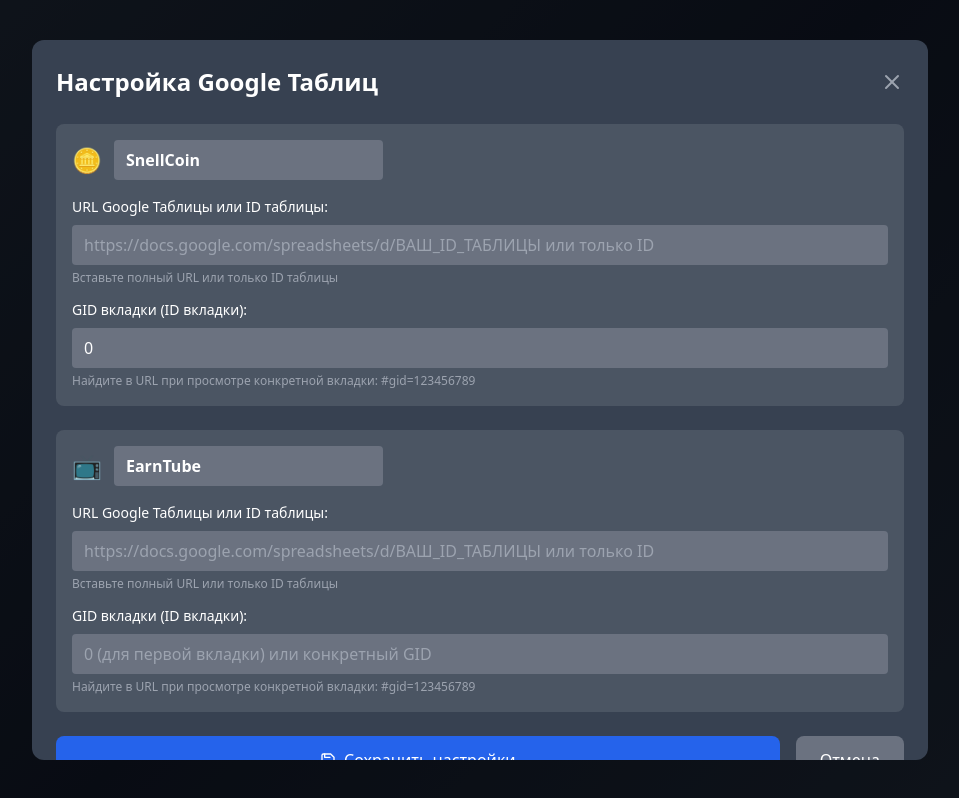
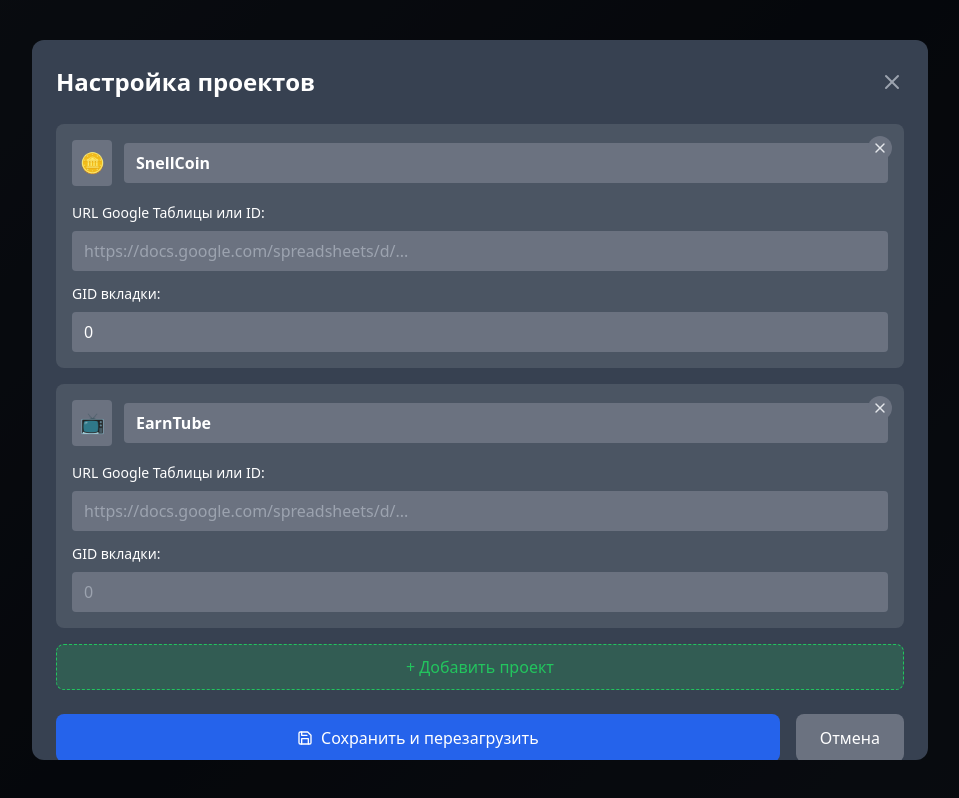
Before and after one commit to grayson8geraldo/creative-dashboard, a React (Create React App) app: page / in a window 1280 px wide. Both pictures are taken after a click on the button "Настроить Google Таблицы". Shown: the whole page, without its empty margins (160-1119 px from the left). Built offline with nearby package versions, Linux system fonts and the light colour scheme.

Commit message:
Add fix for blocks

```diff
--- a/src/App.js
+++ b/src/App.js
@@ -1,6 +1,6 @@
 import React, { useState, useEffect, useMemo, useCallback } from 'react';
-// ИСПРАВЛЕНО: Удалены неиспользуемые иконки, чтобы исправить ошибку сборки
-import { Eye, Search, RefreshCw, AlertCircle, Settings, Save, X } from 'lucide-react';
+// ИСПРАВЛЕНО: Возвращены иконки, необходимые для полного интерфейса
+import { Play, Pause, Eye, Users, Target, Filter, Search, RefreshCw, BarChart3, AlertCircle, Settings, Save, X } from 'lucide-react';
 
 function App() {
   // Состояния для фильтров
@@ -49,13 +49,33 @@
     setConfig(tempConfig);
     localStorage.setItem('dashboardConfig', JSON.stringify(tempConfig));
     setShowConfig(false);
-    // Небольшая задержка, чтобы дать состоянию обновиться перед загрузкой
     setTimeout(() => loadData(), 100);
   };
 
   const resetConfig = () => {
     setTempConfig(config);
     setShowConfig(false);
+  };
+
+  // ДОБАВЛЕНО: Функционал для добавления и удаления проектов в настройках
+  const addProject = () => {
+    const newProjectKey = `project_${Date.now()}`;
+    setTempConfig(prev => ({
+      ...prev,
+      [newProjectKey]: { name: 'New Project', emoji: '🆕', url: '', gid: '' }
+    }));
+  };
+
+  const removeProject = (projectKeyToRemove) => {
+    if (Object.keys(tempConfig).length <= 1) {
+      alert("You cannot remove the last project.");
+      return;
+    }
+    setTempConfig(prev => {
+      const newConfig = { ...prev };
+      delete newConfig[projectKeyToRemove];
+      return newConfig;
+    });
   };
 
   const handleUrlChange = (project, value) => {
@@ -325,38 +345,40 @@
   return (
     <div style={{minHeight: '100vh', background: 'linear-gradient(135deg, #1f2937, #111827, #1f2937)', color: 'white', padding: '24px'}}>
       {showConfig && (
-        <div style={{position: 'fixed', top: 0, left: 0, right: 0, bottom: 0, backgroundColor: 'rgba(0,0,0,0.5)', display: 'flex', alignItems: 'center', justifyContent: 'center', zIndex: 9999, padding: '16px'}}>
+        <div style={{position: 'fixed', top: 0, left: 0, right: 0, bottom: 0, backgroundColor: 'rgba(0,0,0,0.7)', display: 'flex', alignItems: 'center', justifyContent: 'center', zIndex: 9999, padding: '16px'}}>
           <div style={{backgroundColor: '#374151', borderRadius: '12px', padding: '24px', maxWidth: '896px', width: '100%', maxHeight: '90vh', overflowY: 'auto'}}>
             <div style={{display: 'flex', justifyContent: 'space-between', alignItems: 'center', marginBottom: '24px'}}>
-              <h2 style={{fontSize: '24px', fontWeight: 'bold'}}>Настройка Google Таблиц</h2>
+              <h2 style={{fontSize: '24px', fontWeight: 'bold'}}>Настройка проектов</h2>
               <button onClick={resetConfig} style={{background: 'none', border: 'none', color: '#9ca3af', cursor: 'pointer'}}>
                 <X style={{width: '24px', height: '24px'}} />
               </button>
             </div>
             <div style={{marginBottom: '24px'}}>
               {Object.entries(tempConfig).map(([projectKey, project]) => (
-                <div key={projectKey} style={{backgroundColor: '#4b5563', padding: '16px', borderRadius: '8px', marginBottom: '24px'}}>
+                <div key={projectKey} style={{backgroundColor: '#4b5563', padding: '16px', borderRadius: '8px', marginBottom: '16px', position: 'relative'}}>
+                   <button onClick={() => removeProject(projectKey)} style={{position: 'absolute', top: '12px', right: '12px', background: '#6b7280', border: 'none', color: '#e5e7eb', borderRadius: '50%', width: '24px', height: '24px', cursor: 'pointer', display: 'flex', alignItems: 'center', justifyContent: 'center' }}>
+                    <X size={16} />
+                  </button>
                   <div style={{display: 'flex', alignItems: 'center', gap: '12px', marginBottom: '16px'}}>
-                    <span style={{fontSize: '24px'}}>{project.emoji}</span>
-                    <input type="text" placeholder="Название проекта" style={{backgroundColor: '#6b7280', color: 'white', padding: '8px 12px', borderRadius: '4px', border: 'none', fontWeight: '600'}} value={project.name} onChange={(e) => setTempConfig(prev => ({...prev, [projectKey]: {...prev[projectKey], name: e.target.value}}))} />
+                    <input type="text" placeholder="😀" style={{backgroundColor: '#6b7280', color: 'white', padding: '8px', borderRadius: '4px', border: 'none', fontWeight: '600', width: '40px', textAlign: 'center', fontSize: '20px'}} value={project.emoji} onChange={(e) => setTempConfig(prev => ({...prev, [projectKey]: {...prev[projectKey], emoji: e.target.value}}))} />
+                    <input type="text" placeholder="Название проекта" style={{backgroundColor: '#6b7280', color: 'white', padding: '8px 12px', borderRadius: '4px', border: 'none', fontWeight: '600', flex: 1}} value={project.name} onChange={(e) => setTempConfig(prev => ({...prev, [projectKey]: {...prev[projectKey], name: e.target.value}}))} />
                   </div>
                   <div style={{marginBottom: '12px'}}>
-                    <label style={{display: 'block', fontSize: '14px', fontWeight: '500', marginBottom: '8px'}}>URL Google Таблицы или ID таблицы:</label>
-                    <input type="text" placeholder="https://docs.google.com/spreadsheets/d/ВАШ_ID_ТАБЛИЦЫ или только ID" style={{width: '100%', backgroundColor: '#6b7280', color: 'white', padding: '8px 12px', borderRadius: '4px', border: 'none', boxSizing: 'border-box'}} value={project.url} onChange={(e) => handleUrlChange(projectKey, e.target.value)} />
-                    <p style={{fontSize: '12px', color: '#9ca3af', marginTop: '4px'}}>Вставьте полный URL или только ID таблицы</p>
+                    <label style={{display: 'block', fontSize: '14px', fontWeight: '500', marginBottom: '8px'}}>URL Google Таблицы или ID:</label>
+                    <input type="text" placeholder="https://docs.google.com/spreadsheets/d/..." style={{width: '100%', backgroundColor: '#6b7280', color: 'white', padding: '8px 12px', borderRadius: '4px', border: 'none', boxSizing: 'border-box'}} value={project.url} onChange={(e) => handleUrlChange(projectKey, e.target.value)} />
                   </div>
                   <div>
-                    <label style={{display: 'block', fontSize: '14px', fontWeight: '500', marginBottom: '8px'}}>GID вкладки (ID вкладки):</label>
-                    <input type="text" placeholder="0 (для первой вкладки) или конкретный GID" style={{width: '100%', backgroundColor: '#6b7280', color: 'white', padding: '8px 12px', borderRadius: '4px', border: 'none', boxSizing: 'border-box'}} value={project.gid} onChange={(e) => setTempConfig(prev => ({...prev, [projectKey]: {...prev[projectKey], gid: e.target.value}}))} />
-                    <p style={{fontSize: '12px', color: '#9ca3af', marginTop: '4px'}}>Найдите в URL при просмотре конкретной вкладки: #gid=123456789</p>
+                    <label style={{display: 'block', fontSize: '14px', fontWeight: '500', marginBottom: '8px'}}>GID вкладки:</label>
+                    <input type="text" placeholder="0" style={{width: '100%', backgroundColor: '#6b7280', color: 'white', padding: '8px 12px', borderRadius: '4px', border: 'none', boxSizing: 'border-box'}} value={project.gid} onChange={(e) => setTempConfig(prev => ({...prev, [projectKey]: {...prev[projectKey], gid: e.target.value}}))} />
                   </div>
                 </div>
               ))}
+              <button onClick={addProject} style={{width: '100%', backgroundColor: 'rgba(34, 197, 94, 0.2)', color: '#22c55e', padding: '10px', borderRadius: '8px', border: '1px dashed #22c55e', cursor: 'pointer'}}>+ Добавить проект</button>
             </div>
             <div style={{display: 'flex', gap: '16px'}}>
               <button onClick={saveConfig} style={{flex: 1, backgroundColor: '#2563eb', color: 'white', padding: '12px 24px', borderRadius: '8px', border: 'none', cursor: 'pointer', display: 'flex', alignItems: 'center', justifyContent: 'center', gap: '8px'}}>
                 <Save style={{width: '16px', height: '16px'}} />
-                Сохранить настройки
+                Сохранить и перезагрузить
               </button>
               <button onClick={resetConfig} style={{padding: '12px 24px', backgroundColor: '#6b7280', color: 'white', borderRadius: '8px', border: 'none', cursor: 'pointer'}}>Отмена</button>
             </div>
@@ -379,7 +401,7 @@
                 {lastUpdate && <p style={{ fontSize: '12px', color: '#6b7280', marginTop: '4px' }}>🔄 Последнее обновление: {lastUpdate}</p>}
               </div>
               <div style={{ display: 'flex', alignItems: 'center', gap: '16px' }}>
-                <button onClick={() => setShowConfig(true)} style={{ backgroundColor: '#6b7280', color: 'white', padding: '8px 16px', borderRadius: '8px', border: 'none', cursor: 'pointer', display: 'flex', alignItems: 'center', gap: '8px' }}>
+                <button onClick={() => setShowConfig(true)} style={{ backgroundColor: '#4b5563', color: 'white', padding: '8px 16px', borderRadius: '8px', border: 'none', cursor: 'pointer', display: 'flex', alignItems: 'center', gap: '8px' }}>
                   <Settings style={{ width: '16px', height: '16px' }} />
                   Настройки
                 </button>
@@ -392,51 +414,67 @@
           </div>
 
           {/* Stats Cards */}
-          <div style={{ display: 'grid', gridTemplateColumns: 'repeat(auto-fit, minmax(200px, 1fr))', gap: '16px', marginBottom: '32px' }}>
-            <div style={{ background: 'linear-gradient(to right, #059669, #047857)', padding: '24px', borderRadius: '12px' }}>
+          <div style={{ display: 'grid', gridTemplateColumns: 'repeat(auto-fit, minmax(220px, 1fr))', gap: '16px', marginBottom: '32px' }}>
+            <div style={{ background: 'linear-gradient(to right, #059669, #047857)', padding: '24px', borderRadius: '12px', display: 'flex', justifyContent: 'space-between', alignItems: 'center' }}>
+                <div>
                   <p style={{ color: 'rgba(255, 255, 255, 0.8)', fontSize: '14px' }}>🟢 Активные</p>
                   <p style={{ fontSize: '30px', fontWeight: 'bold' }}>{dashboardData.summary.activeCreatives}</p>
                 </div>
-            <div style={{ background: 'linear-gradient(to right, #6b7280, #4b5563)', padding: '24px', borderRadius: '12px' }}>
+                <Play style={{ width: '32px', height: '32px', color: 'rgba(255, 255, 255, 0.7)' }} />
+            </div>
+            <div style={{ background: 'linear-gradient(to right, #6b7280, #4b5563)', padding: '24px', borderRadius: '12px', display: 'flex', justifyContent: 'space-between', alignItems: 'center' }}>
+                <div>
                   <p style={{ color: 'rgba(255, 255, 255, 0.8)', fontSize: '14px' }}>⚪ Свободные</p>
                   <p style={{ fontSize: '30px', fontWeight: 'bold' }}>{dashboardData.summary.freeCreatives}</p>
                 </div>
-            <div style={{ background: 'linear-gradient(to right, #2563eb, #1d4ed8)', padding: '24px', borderRadius: '12px' }}>
+                <Pause style={{ width: '32px', height: '32px', color: 'rgba(255, 255, 255, 0.7)' }} />
+            </div>
+            <div style={{ background: 'linear-gradient(to right, #2563eb, #1d4ed8)', padding: '24px', borderRadius: '12px', display: 'flex', justifyContent: 'space-between', alignItems: 'center' }}>
+                <div>
                   <p style={{ color: 'rgba(255, 255, 255, 0.8)', fontSize: '14px' }}>👥 Пользователей сегодня</p>
                   <p style={{ fontSize: '30px', fontWeight: 'bold' }}>{dashboardData.summary.totalCurrentUsers.toLocaleString()}</p>
                 </div>
-            <div style={{ background: 'linear-gradient(to right, #7c3aed, #6d28d9)', padding: '24px', borderRadius: '12px' }}>
+                <Users style={{ width: '32px', height: '32px', color: 'rgba(255, 255, 255, 0.7)' }} />
+            </div>
+            <div style={{ background: 'linear-gradient(to right, #7c3aed, #6d28d9)', padding: '24px', borderRadius: '12px', display: 'flex', justifyContent: 'space-between', alignItems: 'center' }}>
+                <div>
                   <p style={{ color: 'rgba(255, 255, 255, 0.8)', fontSize: '14px' }}>📈 Пользователей всего</p>
                   <p style={{ fontSize: '30px', fontWeight: 'bold' }}>{dashboardData.summary.totalUsersAllTime.toLocaleString()}</p>
+                </div>
+                <BarChart3 style={{ width: '32px', height: '32px', color: 'rgba(255, 255, 255, 0.7)' }} />
             </div>
           </div>
 
           {/* Filters */}
           <div style={{ backgroundColor: '#374151', padding: '24px', borderRadius: '12px', marginBottom: '24px' }}>
-            <div style={{ display: 'grid', gridTemplateColumns: 'repeat(auto-fit, minmax(200px, 1fr))', gap: '16px' }}>
+            <div style={{ display: 'grid', gridTemplateColumns: 'repeat(auto-fit, minmax(200px, 1fr))', gap: '16px', alignItems: 'center' }}>
               <div style={{ position: 'relative' }}>
                 <Search style={{ position: 'absolute', left: '12px', top: '12px', width: '20px', height: '20px', color: '#9ca3af' }} />
                 <input type="text" placeholder="Поиск по креативу или аккаунту..." value={searchTerm} onChange={(e) => setSearchTerm(e.target.value)} style={{ width: '100%', backgroundColor: '#4b5563', color: 'white', paddingLeft: '40px', paddingRight: '16px', paddingTop: '12px', paddingBottom: '12px', borderRadius: '8px', border: 'none', boxSizing: 'border-box' }}/>
               </div>
-              <select value={projectFilter} onChange={(e) => setProjectFilter(e.target.value)} style={{ backgroundColor: '#4b5563', color: 'white', padding: '12px 16px', borderRadius: '8px', border: 'none' }}>
+              <select value={projectFilter} onChange={(e) => setProjectFilter(e.target.value)} style={{ backgroundColor: '#4b5563', color: 'white', padding: '12px 16px', borderRadius: '8px', border: 'none', cursor: 'pointer' }}>
                 <option value="all">🎯 Все проекты</option>
                 {Object.entries(config).map(([key, proj]) => <option key={key} value={key}>{proj.emoji} {proj.name}</option>)}
               </select>
-              <select value={statusFilter} onChange={(e) => setStatusFilter(e.target.value)} style={{ backgroundColor: '#4b5563', color: 'white', padding: '12px 16px', borderRadius: '8px', border: 'none' }}>
+              <select value={statusFilter} onChange={(e) => setStatusFilter(e.target.value)} style={{ backgroundColor: '#4b5563', color: 'white', padding: '12px 16px', borderRadius: '8px', border: 'none', cursor: 'pointer' }}>
                 <option value="all">📋 Все статусы</option>
                 <option value="active">🟢 Активные</option>
                 <option value="free">⚪ Свободные</option>
               </select>
-              <select value={accountFilter} onChange={(e) => setAccountFilter(e.target.value)} style={{ backgroundColor: '#4b5563', color: 'white', padding: '12px 16px', borderRadius: '8px', border: 'none' }}>
+              <select value={accountFilter} onChange={(e) => setAccountFilter(e.target.value)} style={{ backgroundColor: '#4b5563', color: 'white', padding: '12px 16px', borderRadius: '8px', border: 'none', cursor: 'pointer' }}>
                 <option value="all">🏢 Все аккаунты</option>
                 {dashboardData.allAccounts.map(acc => <option key={acc} value={acc}>{acc}</option>)}
               </select>
-              <select value={performanceFilter} onChange={(e) => setPerformanceFilter(e.target.value)} style={{ backgroundColor: '#4b5563', color: 'white', padding: '12px 16px', borderRadius: '8px', border: 'none' }}>
+              <select value={performanceFilter} onChange={(e) => setPerformanceFilter(e.target.value)} style={{ backgroundColor: '#4b5563', color: 'white', padding: '12px 16px', borderRadius: '8px', border: 'none', cursor: 'pointer' }}>
                 <option value="all">📊 Вся производительность</option>
                 <option value="high">🔥 Высокая</option>
                 <option value="medium">📈 Средняя</option>
                 <option value="low">📉 Низкая</option>
               </select>
+              <div style={{backgroundColor: '#4b5563', padding: '12px 16px', borderRadius: '8px', color: '#d1d5db', fontSize: '14px', display: 'flex', alignItems: 'center' }}>
+                  <Filter style={{ width: '16px', height: '16px', marginRight: '8px' }} />
+                  Найдено: {filteredCreatives.length}
+              </div>
             </div>
           </div>
 
@@ -454,13 +492,15 @@
                     <th style={{ textAlign: 'left', padding: '16px', fontWeight: '600' }}>Текущие аккаунты</th>
                     <th style={{ textAlign: 'left', padding: '16px', fontWeight: '600' }}>Дней активно</th>
                     <th style={{ textAlign: 'left', padding: '16px', fontWeight: '600' }}>Сред./день</th>
+                    <th style={{ textAlign: 'left', padding: '16px', fontWeight: '600' }}>Performance</th>
                   </tr>
                 </thead>
                 <tbody>
                   {filteredCreatives.map((creative, index) => (
                     <tr key={creative.id} style={{ borderTop: '1px solid #4b5563', backgroundColor: index % 2 === 0 ? '#374151' : '#475569' }}>
                       <td style={{ padding: '16px' }}>
-                        <span style={{ padding: '4px 12px', borderRadius: '20px', fontSize: '14px', backgroundColor: creative.status === 'active' ? '#065f46' : '#4b5563', color: creative.status === 'active' ? '#10b981' : '#d1d5db' }}>
+                        <span style={{ padding: '4px 12px', borderRadius: '20px', fontSize: '14px', display: 'inline-flex', alignItems: 'center', gap: '6px', backgroundColor: creative.status === 'active' ? '#065f46' : '#4b5563', color: creative.status === 'active' ? '#10b981' : '#d1d5db' }}>
+                          {creative.status === 'active' ? <Play size={12}/> : <Pause size={12}/>}
                           {creative.status === 'active' ? 'Активен' : 'Свободен'}
                         </span>
                       </td>
@@ -468,9 +508,21 @@
                       <td style={{ padding: '16px', fontFamily: 'monospace' }}>{creative.creative}</td>
                       <td style={{ padding: '16px', fontWeight: 'bold', color: creative.currentUsers > 0 ? '#60a5fa' : '#9ca3af' }}>{creative.currentUsers}</td>
                       <td style={{ padding: '16px' }}>{creative.totalUsers}</td>
-                      <td style={{ padding: '16px' }}>{creative.currentAccounts.map(ca => ca.account).join(', ')}</td>
+                      <td style={{ padding: '16px', fontSize: '12px' }}>{creative.currentAccounts.map(ca => ca.account).join(', ')}</td>
                       <td style={{ padding: '16px' }}>{creative.daysActive}</td>
                       <td style={{ padding: '16px' }}>{creative.avgUsersPerDay}</td>
+                      <td style={{ padding: '16px' }}>
+                        <span style={{
+                          padding: '4px 12px',
+                          borderRadius: '20px',
+                          fontSize: '14px',
+                          fontWeight: '500',
+                          backgroundColor: creative.performance === 'high' ? '#065f46' : creative.performance === 'medium' ? '#92400e' : '#7f1d1d',
+                          color: creative.performance === 'high' ? '#10b981' : creative.performance === 'medium' ? '#fbbf24' : '#f87171'
+                        }}>
+                           {creative.performance === 'high' ? '🔥 High' : creative.performance === 'medium' ? '📈 Medium' : '📉 Low'}
+                        </span>
+                      </td>
                     </tr>
                   ))}
                 </tbody>
```
Lines whose indentation alone changed are shown as unchanged.
